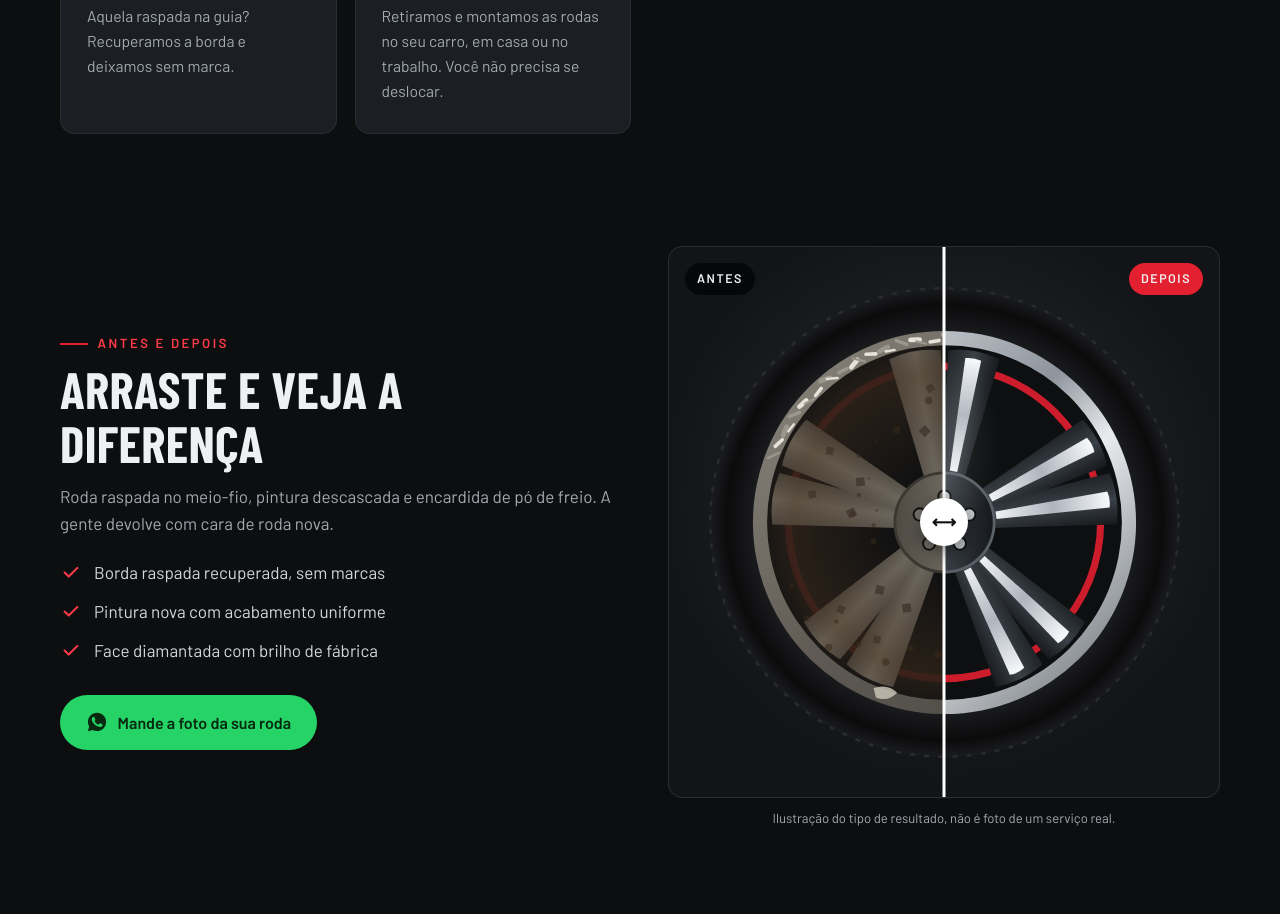
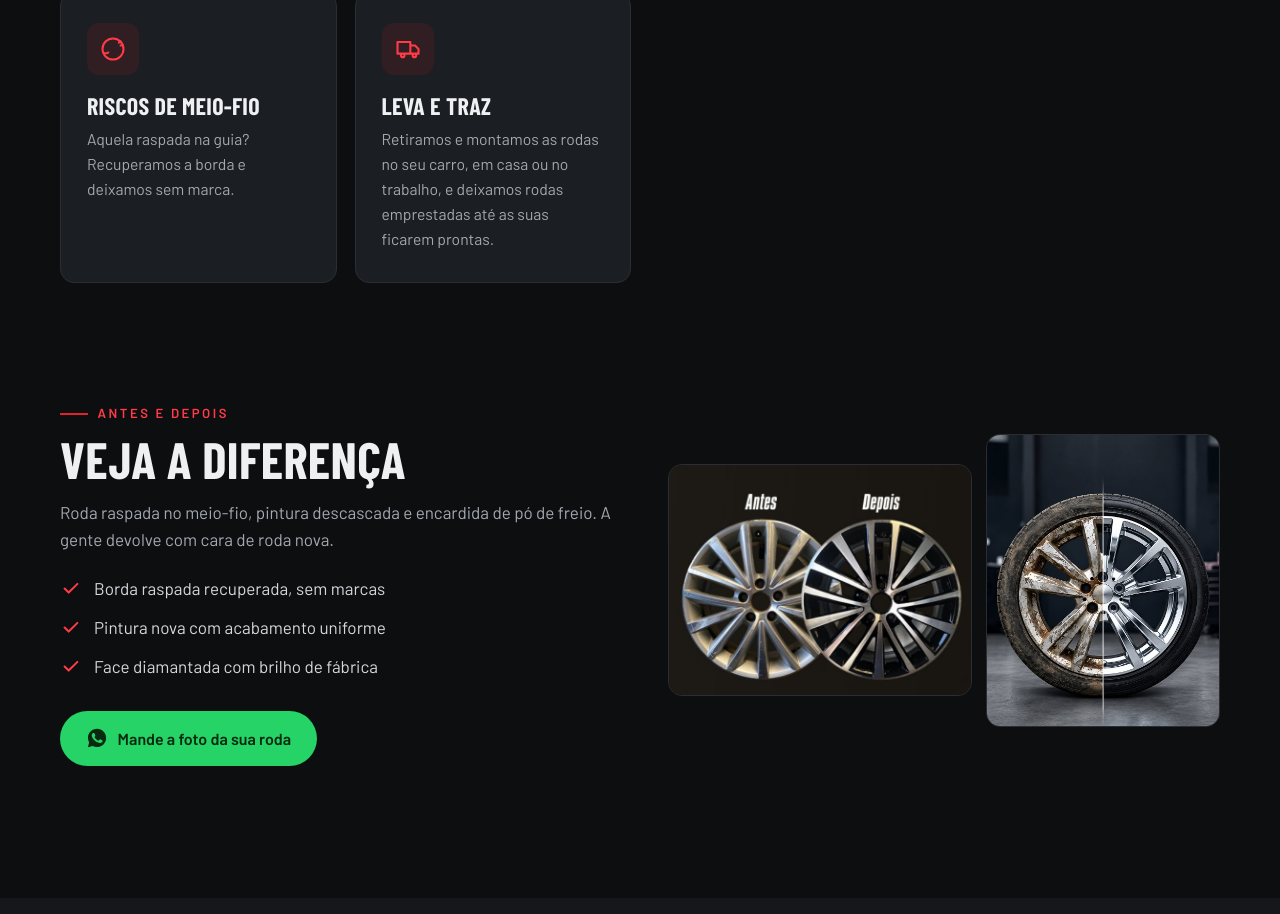
Before and after one commit to davidgregoro21/californiaroda, a plain HTML site: page index.html in a window 1280 px wide. Shown: the part 1626-2540 px from the top of the page. Drawn offline with nearby package versions, Linux system fonts and the light colour scheme; a web font is replaced by a local one.

Commit message:
Fotos reais de antes/depois, +15 anos, +10 mil servicos e rodas para emprestimo
Co-Authored-By: Claude Opus 5.5 <noreply@anthropic.com>
Claude-Session: https://claude.ai/code/session_013fyv1BcMuM9tmiGdNqADVx

```diff
--- a/index.html
+++ b/index.html
@@ -4,7 +4,7 @@
 <meta charset="utf-8">
 <meta name="viewport" content="width=device-width, initial-scale=1">
 <title>California Rodas | Recuperadora de Rodas em Porto Alegre – Zona Norte</title>
-<meta name="description" content="California Rodas, recuperadora de rodas em Porto Alegre (Zona Norte): desempeno, solda de trincas, pintura, diamantação e riscos de meio-fio. Buscamos e levamos sua roda. Orçamento rápido pelo WhatsApp (51) 9692-3466.">
+<meta name="description" content="California Rodas, recuperadora de rodas em Porto Alegre (Zona Norte): desempeno, solda de trincas, pintura, diamantação e riscos de meio-fio. Mais de 15 anos e mais de 10 mil serviços realizados. Buscamos e levamos sua roda e emprestamos rodas até o serviço ficar pronto. Orçamento rápido pelo WhatsApp (51) 9692-3466.">
 <meta name="keywords" content="recuperadora de rodas, recuperação de rodas de liga leve, pintura de rodas, desempeno de rodas, roda torta, diamantação de rodas, solda de roda, recuperadora de rodas Porto Alegre, rodas zona norte Porto Alegre, California Rodas">
 <meta property="og:title" content="California Rodas – Recuperadora de Rodas de Liga Leve">
 <meta property="og:description" content="Sua roda como nova. Buscamos e entregamos. Orçamento pelo WhatsApp.">
@@ -73,6 +73,10 @@ header.solid{background:rgba(13,14,16,.92);backdrop-filter:blur(10px);border-bot
 .badges{display:flex;flex-wrap:wrap;gap:12px 26px;margin-top:2.6rem;color:#cfd3d8;font-size:.95rem}
 .badges div{display:flex;align-items:center;gap:.5rem}
 .badges svg{width:20px;height:20px;color:var(--red2)}
+.stats{display:flex;flex-wrap:wrap;gap:16px 40px;margin-top:2.2rem}
+.stats div{border-left:3px solid var(--red);padding-left:14px;line-height:1.1}
+.stats strong{display:block;font-family:"Barlow Condensed";font-weight:800;font-size:clamp(2rem,4vw,2.6rem);color:#fff}
+.stats span{color:var(--mut);font-size:.92rem}
 
 /* leva e traz faixa */
 .strip{background:var(--red);color:#fff}
@@ -132,6 +136,11 @@ header.solid{background:rgba(13,14,16,.92);backdrop-filter:blur(10px);border-bot
 .ba-list{list-style:none;display:grid;gap:12px;margin:22px 0 30px}
 .ba-list li{display:flex;gap:12px;align-items:flex-start;color:#d4d8dd}
 .ba-list svg{width:22px;height:22px;color:var(--red2);flex:none;margin-top:2px}
+.ba-photos{display:grid;grid-template-columns:1.3fr 1fr;gap:14px;align-items:center}
+.ba-photos figure{border-radius:var(--r);overflow:hidden;background:#1d1a16;border:1px solid var(--line);cursor:zoom-in;display:grid;place-items:center;aspect-ratio:4/5}
+.ba-photos img{width:100%;height:100%;object-fit:cover}
+.ba-photos figure.fit{aspect-ratio:632/482}
+@media(max-width:560px){.ba-photos{grid-template-columns:1fr}.ba-photos figure{aspect-ratio:auto}}
 .ba-more{display:grid;grid-template-columns:repeat(auto-fit,minmax(260px,1fr));gap:18px;margin-top:40px}
 @media(max-width:880px){.ba-wrap{grid-template-columns:1fr;gap:30px}}
 
@@ -231,8 +240,13 @@ footer .wrap{display:flex;justify-content:space-between;flex-wrap:wrap;gap:16px}
     </div>
     <div class="badges">
       <div><svg><use href="#truck"/></svg>Buscamos e entregamos</div>
+      <div><svg><use href="#wheel"/></svg>Rodas emprestadas até ficar pronto</div>
       <div><svg><use href="#check"/></svg>Orçamento sem compromisso</div>
       <div><svg><use href="#check"/></svg>Cores originais e personalizadas</div>
+    </div>
+    <div class="stats">
+      <div><strong>+15 anos</strong><span>de experiência</span></div>
+      <div><strong>+10 mil</strong><span>serviços realizados</span></div>
     </div>
     </div>
     <div class="hero-logo"><img src="img/logo.jpg" alt="Logo California Rodas – mastim com roda de liga leve"></div>
@@ -243,7 +257,7 @@ footer .wrap{display:flex;justify-content:space-between;flex-wrap:wrap;gap:16px}
   <div class="wrap">
     <div>
       <h3>Serviço leva e traz</h3>
-      <p>Buscamos as rodas no seu endereço e devolvemos recuperadas. Sem perder seu dia.</p>
+      <p>Buscamos as rodas no seu endereço e devolvemos recuperadas. Emprestamos rodas para o carro não ficar parado enquanto o serviço fica pronto.</p>
     </div>
     <a class="btn js-wa" href="#" data-msg="Olá! Quero agendar a busca das minhas rodas."><svg><use href="#wa"/></svg>Agendar a busca</a>
   </div>
@@ -262,7 +276,7 @@ footer .wrap{display:flex;justify-content:space-between;flex-wrap:wrap;gap:16px}
       <article class="serv reveal"><div class="ic"><svg><use href="#spray"/></svg></div><h3>Pintura de rodas</h3><p>Pintura na cor original de fábrica ou personalizada: preto, grafite, bronze, prata e o que você imaginar.</p></article>
       <article class="serv reveal"><div class="ic"><svg><use href="#spark"/></svg></div><h3>Diamantação</h3><p>Acabamento diamantado na face da roda, com brilho de roda nova saindo da concessionária.</p></article>
       <article class="serv reveal"><div class="ic"><svg><use href="#curb"/></svg></div><h3>Riscos de meio-fio</h3><p>Aquela raspada na guia? Recuperamos a borda e deixamos sem marca.</p></article>
-      <article class="serv reveal"><div class="ic"><svg><use href="#truck"/></svg></div><h3>Leva e traz</h3><p>Retiramos e montamos as rodas no seu carro, em casa ou no trabalho. Você não precisa se deslocar.</p></article>
+      <article class="serv reveal"><div class="ic"><svg><use href="#truck"/></svg></div><h3>Leva e traz</h3><p>Retiramos e montamos as rodas no seu carro, em casa ou no trabalho, e deixamos rodas emprestadas até as suas ficarem prontas.</p></article>
     </div>
   </div>
 </section>
@@ -273,7 +287,7 @@ footer .wrap{display:flex;justify-content:space-between;flex-wrap:wrap;gap:16px}
       <div class="reveal">
         <div class="sec-head" style="margin-bottom:10px">
           <span class="eyebrow">Antes e depois</span>
-          <h2>Arraste e veja a diferença</h2>
+          <h2>Veja a diferença</h2>
           <p>Roda raspada no meio-fio, pintura descascada e encardida de pó de freio. A gente devolve com cara de roda nova.</p>
         </div>
         <ul class="ba-list">
@@ -284,14 +298,10 @@ footer .wrap{display:flex;justify-content:space-between;flex-wrap:wrap;gap:16px}
         <a class="btn btn-wa js-wa" href="#" data-msg="Olá! Quero deixar minha roda assim. Vou mandar uma foto para orçamento."><svg><use href="#wa"/></svg>Mande a foto da sua roda</a>
       </div>
       <div class="reveal">
-        <div class="ba" id="ba-demo" style="--p:50%">
-          <div class="layer after" data-wheel="after" data-id="a"></div>
-          <div class="layer before" data-wheel="before" data-id="b"></div>
-          <span class="lbl l">ANTES</span><span class="lbl r">DEPOIS</span>
-          <div class="bar"></div><div class="knob">⟷</div>
-          <input type="range" min="0" max="100" value="50" aria-label="Comparar antes e depois">
+        <div class="ba-photos">
+          <figure class="fit"><img src="img/antes-depois-1.jpg" alt="Roda antes e depois: prata desgastada e recuperada em preto com face diamantada" loading="lazy"></figure>
+          <figure><img src="img/antes-depois-2.jpg" alt="Roda antes e depois: metade suja e oxidada, metade recuperada e brilhante" loading="lazy"></figure>
         </div>
-        <p class="ba-note">Ilustração do tipo de resultado, não é foto de um serviço real.</p>
       </div>
     </div>
     <div class="ba-more" id="ba-reais"></div>
@@ -312,7 +322,7 @@ footer .wrap{display:flex;justify-content:space-between;flex-wrap:wrap;gap:16px}
       </div>
       <ol class="steps">
         <li><div><h3>Mande uma foto pelo WhatsApp</h3><p>Com a foto do dano já passamos uma avaliação e o orçamento.</p></div></li>
-        <li><div><h3>Buscamos a roda</h3><p>Combinamos dia e horário. Retiramos no seu endereço.</p></div></li>
+        <li><div><h3>Buscamos a roda</h3><p>Combinamos dia e horário. Retiramos no seu endereço e, se precisar, deixamos rodas emprestadas no carro.</p></div></li>
         <li><div><h3>Recuperamos na oficina</h3><p>Desempeno, solda, pintura ou diamantação, conforme o que a roda precisa.</p></div></li>
         <li><div><h3>Entregamos pronta</h3><p>Devolvemos a roda recuperada e montada. É só rodar.</p></div></li>
       </ol>
@@ -343,9 +353,11 @@ footer .wrap{display:flex;justify-content:space-between;flex-wrap:wrap;gap:16px}
     <div class="sec-head reveal">
       <span class="eyebrow">Por que a California</span>
       <h2>Feito por quem entende de roda</h2>
+      <p>Mais de 15 anos no mercado e mais de 10 mil serviços realizados.</p>
     </div>
     <div class="why reveal">
-      <div><h3>Comodidade</h3><p>Buscamos e entregamos. Você economiza tempo e não fica sem carro à toa.</p></div>
+      <div><h3>Experiência</h3><p>Mais de 15 anos e mais de 10 mil serviços realizados em rodas de liga leve.</p></div>
+      <div><h3>Comodidade</h3><p>Buscamos e entregamos, e emprestamos rodas até o serviço ficar pronto. Você não fica sem carro.</p></div>
       <div><h3>Economia</h3><p>Recuperar sai bem mais barato que comprar roda nova, com o mesmo visual.</p></div>
       <div><h3>Acabamento</h3><p>Cuidado em cada etapa, da preparação à pintura final.</p></div>
       <div><h3>Atendimento direto</h3><p>Fale com quem faz o serviço, sem enrolação, pelo WhatsApp.</p></div>
@@ -361,6 +373,7 @@ footer .wrap{display:flex;justify-content:space-between;flex-wrap:wrap;gap:16px}
     </div>
     <div class="faq-list reveal">
       <details><summary>Vocês buscam a roda em casa?</summary><p>Sim. Fazemos o leva e traz: retiramos as rodas no endereço combinado e devolvemos prontas. Consulte a região de atendimento pelo WhatsApp.</p></details>
+      <details><summary>Fico sem carro enquanto a roda é recuperada?</summary><p>Não. Dispomos de rodas para empréstimo: montamos no seu carro e você roda normalmente até o serviço ficar pronto.</p></details>
       <details><summary>Como faço o orçamento?</summary><p>Mande pelo WhatsApp uma foto de cada roda mostrando o dano, o modelo do carro e o aro. Respondemos com a avaliação e o valor.</p></details>
       <details><summary>Quanto tempo demora?</summary><p>Depende do serviço e da quantidade de rodas. Informamos o prazo junto com o orçamento.</p></details>
       <details><summary>Roda trincada tem conserto?</summary><p>Na maioria dos casos, sim. Avaliamos a trinca e, se for seguro, fazemos a solda e o acabamento. Se não for seguro, avisamos com sinceridade.</p></details>
@@ -465,62 +478,12 @@ buildMsg();
 /* Dados estruturados para o Google (negócio local) */
 const ld = {
   "@context":"https://schema.org","@type":"AutoRepair",
-  "name":"California Rodas","description":"Recuperadora de rodas de liga leve em Porto Alegre (Zona Norte): desempeno, solda, pintura, diamantação. Serviço leva e traz.",
+  "name":"California Rodas","description":"Recuperadora de rodas de liga leve em Porto Alegre (Zona Norte): desempeno, solda, pintura, diamantação. Serviço leva e traz e rodas para empréstimo. Mais de 15 anos e mais de 10 mil serviços realizados.",
   "image":"img/logo.jpg","logo":"img/logo.jpg","telephone":"+" + CONFIG.whatsapp,
   "address":{"@type":"PostalAddress","streetAddress":CONFIG.endereco,"addressLocality":CONFIG.cidade,"addressRegion":CONFIG.uf,"addressCountry":"BR"},"areaServed":"Porto Alegre e região",
   "sameAs":[CONFIG.instagram],"priceRange":"$$"
 };
 const s = document.createElement("script"); s.type = "application/ld+json"; s.textContent = JSON.stringify(ld); document.head.appendChild(s);
-
-/* Ilustração vetorial da roda (antes = danificada, depois = recuperada) */
-function wheelSVG(state, id){
-  const A = state === "after";
-  let spokes = "";
-  for (let i = 0; i < 5; i++){
-    for (const o of [-10, 10]){
-      const r = i*72 + o;
-      spokes += `<g transform="rotate(${r})"><path d="M-5 -19 L-11 -72 Q0 -75 11 -72 L5 -19 Z" fill="url(#sp${id})"/>` +
-        (A ? `<path d="M-1.6 -22 L-3.4 -70 Q0 -71 3.4 -70 L1.6 -22 Z" fill="url(#dc${id})"/>` :
-             `<path d="M-4 -40 l3 -2 l2 3 l-3 2z M2 -58 l3 -1 l1 3 l-3 1z" fill="#3b3833" opacity=".8"/>`) + `</g>`;
-    }
-  }
-  let lugs = "";
-  for (let i = 0; i < 5; i++){ const a = (i*72-90)*Math.PI/180; lugs += `<circle cx="${(11*Math.cos(a)).toFixed(2)}" cy="${(11*Math.sin(a)).toFixed(2)}" r="2.6" fill="${A?'#c9ced4':'#7a766e'}" stroke="#111" stroke-width=".8"/>`; }
-  let damage = "";
-  if (!A){
-    // raspado de meio-fio na borda
-    for (let k = 0; k < 26; k++){
-      const ang = (200 + k*3.4 + (k%3)*0.8) * Math.PI/180, r1 = 79.5 - (k%4), r2 = 76 + (k%3);
-      const a2 = ang + 0.05;
-      damage += `<path d="M${(r1*Math.cos(ang)).toFixed(1)} ${(r1*Math.sin(ang)).toFixed(1)} L${(r2*Math.cos(a2)).toFixed(1)} ${(r2*Math.sin(a2)).toFixed(1)}" stroke="${k%2?'#e6e2da':'#9c978d'}" stroke-width="${1+(k%3)*.5}" stroke-linecap="round"/>`;
-    }
-    damage += `<path d="M58 30 q5 -3 9 1 q-2 6 -8 5z M-30 70 q6 -2 10 2 q-4 4 -9 2z M70 -18 q3 0 5 4 q-3 2 -6 0z" fill="#c8c2b6" opacity=".85"/>`;
-    for (let k = 0; k < 40; k++){ const a = k*2.4, rr = 25 + (k*37)%48; damage += `<circle cx="${(rr*Math.cos(a)).toFixed(1)}" cy="${(rr*Math.sin(a)).toFixed(1)}" r="${(0.5+(k%4)*.35).toFixed(2)}" fill="#3a2a1c" opacity=".55"/>`; }
-  }
-  return `<svg viewBox="-100 -100 200 200" xmlns="http://www.w3.org/2000/svg">
-  <defs>
-    <radialGradient id="ti${id}"><stop offset=".8" stop-color="#1c1d20"/><stop offset=".93" stop-color="#0b0b0c"/><stop offset="1" stop-color="#1a1b1e"/></radialGradient>
-    <linearGradient id="lp${id}" x1="0" y1="0" x2="1" y2="1">${A?'<stop offset="0" stop-color="#f4f6f8"/><stop offset=".45" stop-color="#8d949c"/><stop offset=".6" stop-color="#e9ecef"/><stop offset="1" stop-color="#5d636a"/>':'<stop offset="0" stop-color="#8f8a80"/><stop offset=".5" stop-color="#5f5b54"/><stop offset="1" stop-color="#47443f"/>'}</linearGradient>
-    <linearGradient id="sp${id}" x1="0" y1="0" x2="1" y2="0">${A?'<stop offset="0" stop-color="#1e2226"/><stop offset=".5" stop-color="#3b4148"/><stop offset="1" stop-color="#16191c"/>':'<stop offset="0" stop-color="#4f4b45"/><stop offset=".5" stop-color="#6e6960"/><stop offset="1" stop-color="#46423c"/>'}</linearGradient>
-    <linearGradient id="dc${id}" x1="0" y1="0" x2="0" y2="1"><stop offset="0" stop-color="#f7f9fb"/><stop offset=".5" stop-color="#aeb5bd"/><stop offset="1" stop-color="#eef1f4"/></linearGradient>
-    <radialGradient id="du${id}"><stop offset=".2" stop-color="#4a3420" stop-opacity="0"/><stop offset=".85" stop-color="#4a3420" stop-opacity=".45"/><stop offset="1" stop-color="#4a3420" stop-opacity=".2"/></radialGradient>
-    <radialGradient id="sh${id}" cx=".35" cy=".3"><stop offset="0" stop-color="#fff" stop-opacity="${A?'.22':'0'}"/><stop offset=".6" stop-color="#fff" stop-opacity="0"/></radialGradient>
-  </defs>
-  <circle r="99" fill="url(#ti${id})"/>
-  <circle r="99" fill="none" stroke="#2a2b2f" stroke-width="1" stroke-dasharray="2 4"/>
-  <circle r="81" fill="url(#lp${id})"/>
-  <circle r="75" fill="#0d0f11"/>
-  <circle r="66" fill="none" stroke="${A?'#e3202f':'#5a1b1f'}" stroke-width="3" opacity="${A?'.9':'.5'}"/>
-  ${spokes}
-  <circle r="21" fill="url(#sp${id})" stroke="${A?'#5a6068':'#3a3732'}" stroke-width="1.2"/>
-  ${lugs}
-  <circle r="6.5" fill="${A?'#e3202f':'#6a2a2c'}"/><text y="2.3" text-anchor="middle" font-family="Barlow Condensed,Arial" font-weight="800" font-size="6.5" fill="#fff">C</text>
-  ${A?'':`<circle r="75" fill="url(#du${id})"/>`}
-  ${damage}
-  <circle r="81" fill="url(#sh${id})"/>
-</svg>`;
-}
-document.querySelectorAll("[data-wheel]").forEach(el => el.innerHTML = wheelSVG(el.dataset.wheel, el.dataset.id));
 
 /* Comparadores antes/depois */
 function bindBA(box){ const r = box.querySelector("input"); const f = () => box.style.setProperty("--p", r.value + "%"); r.addEventListener("input", f); f(); }
@@ -541,7 +504,7 @@ document.querySelectorAll(".reveal").forEach(el => io.observe(el));
 
 /* Galeria ampliada */
 const lb = document.getElementById("lb");
-document.querySelectorAll(".gal figure").forEach(fg => fg.addEventListener("click", () => { lb.querySelector("img").src = fg.querySelector("img").src; lb.classList.add("on"); }));
+document.querySelectorAll(".gal figure, .ba-photos figure").forEach(fg => fg.addEventListener("click", () => { lb.querySelector("img").src = fg.querySelector("img").src; lb.classList.add("on"); }));
 lb.addEventListener("click", () => lb.classList.remove("on"));
 </script>
 </body>
```
Also changed, not shown: img/antes-depois-1.jpg (added), img/antes-depois-2.jpg (added).
